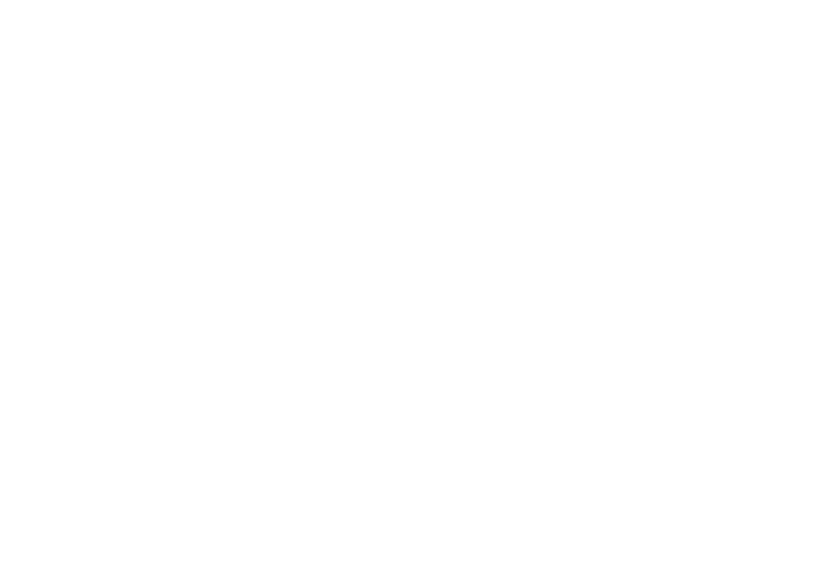
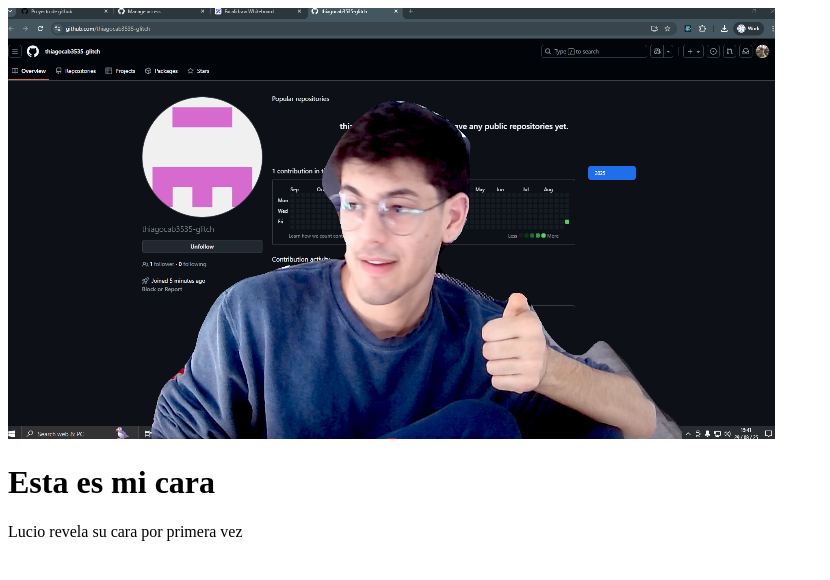
Before and after one commit to LucioStreambe/hola, a React (Vite) app: page / in a window 1280 px wide. Shown: the top 580 px of the page, without its empty margins (0-830 px from the left). Built offline with nearby package versions, Linux system fonts and the light colour scheme.

Commit message:
componente lucio creado

```diff
--- a/src/App.jsx
+++ b/src/App.jsx
@@ -1,9 +1,9 @@
-
+import CaraDeLucio from "./componentes/CaraDeLucio"
 function App() {
 
   return (
     <>
-
+      <CaraDeLucio />
     </>
   )
 }
--- /dev/null
+++ b/src/componentes/CaraDeLucio.jsx
@@ -0,0 +1,11 @@
+export default function CaraDeLucio() {
+    return (
+        <>
+            <div>
+                <img src="/lucio.png" alt="" />
+                <h1>Esta es mi cara</h1>
+                <p>Lucio revela su cara por primera vez</p>
+            </div>
+        </>
+    )
+}
```
Also changed, not shown: public/lucio.png (added).
